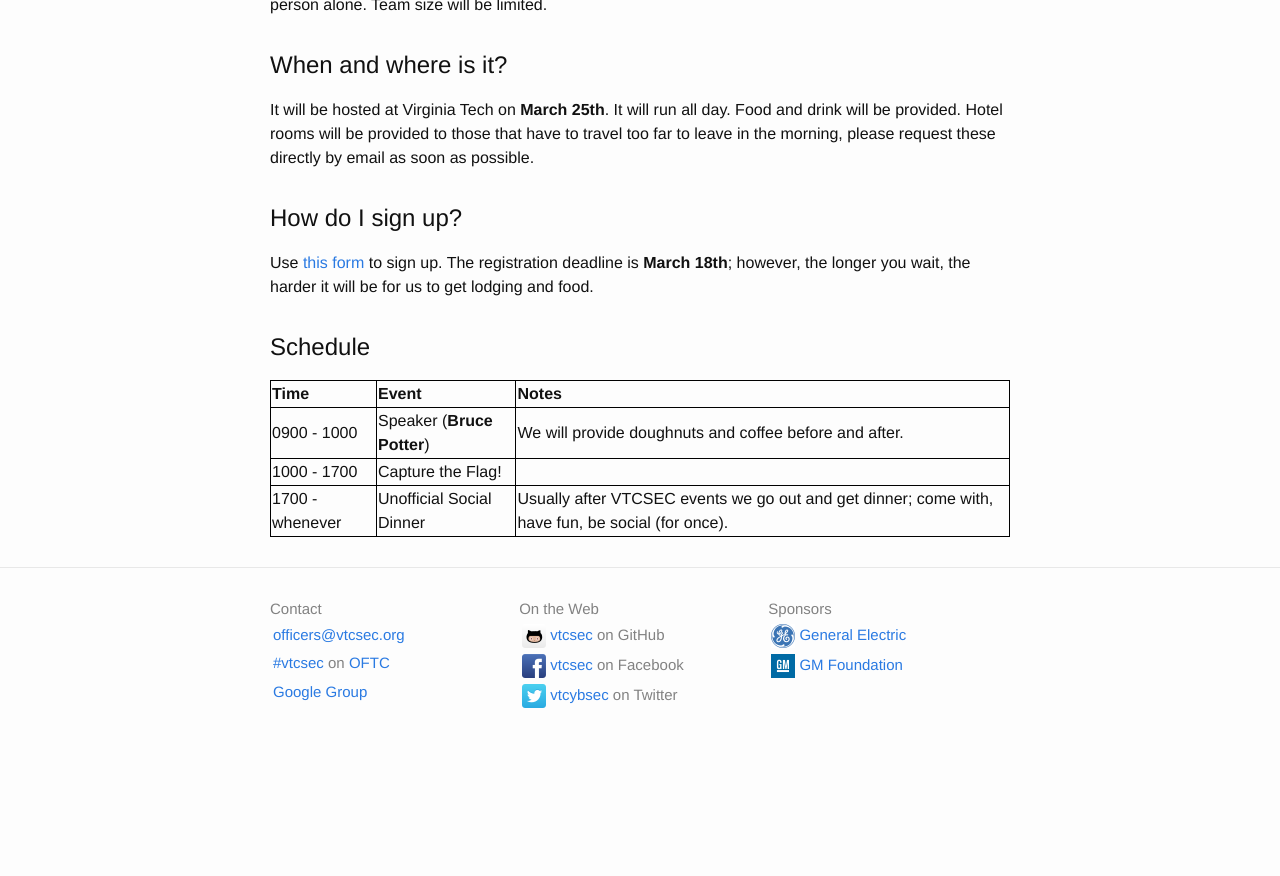
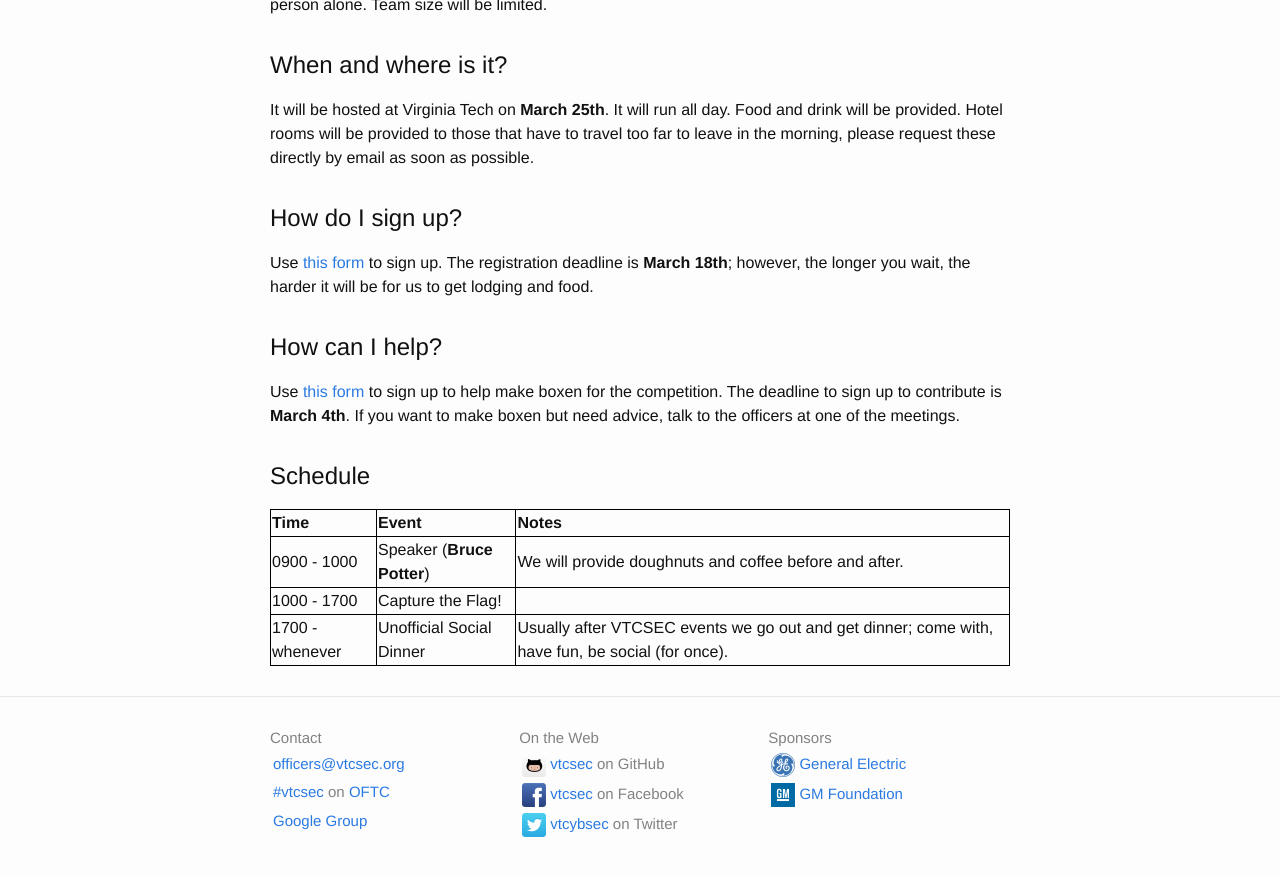
Before and after one commit to VTCSec/vtcsec.org, a Jekyll site: the page built from summit/index.md, in a window 1280 px wide and 900 px high, scrolled down 901 px. Shown: the top 876 px of the window. Built offline with Jekyll 4.4.1, drawn with Linux system fonts in a browser that asks for light colours; our own code applies the rules of GitHub Pages for plain Markdown files; before the commit the page ends 1672 px from its top, so only the background shows below that.

Commit message:
Added boxen signup link

```diff
--- a/summit/index.md
+++ b/summit/index.md
@@ -37,6 +37,9 @@ Hotel rooms will be provided to those that have to travel too far to leave in th
 
 Use [this form](https://goo.gl/forms/s87aDZc7ULibEvJI2) to sign up.  The registration deadline is **March 18th**; however, the longer you wait, the harder it will be for us to get lodging and food.
 
+# How can I help?
+Use [this form](https://goo.gl/forms/BrcxjnLMWVEHa7df2) to sign up to help make boxen for the competition. The deadline to sign up to contribute is **March 4th**. If you want to make boxen but need advice, talk to the officers at one of the meetings.
+
 # Schedule
 
 {:.mbtablestyle}
```
